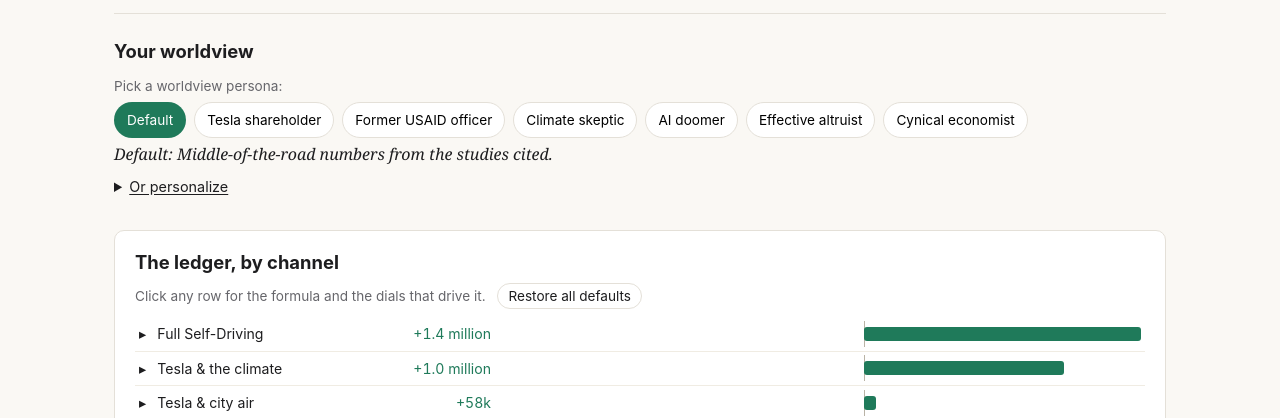
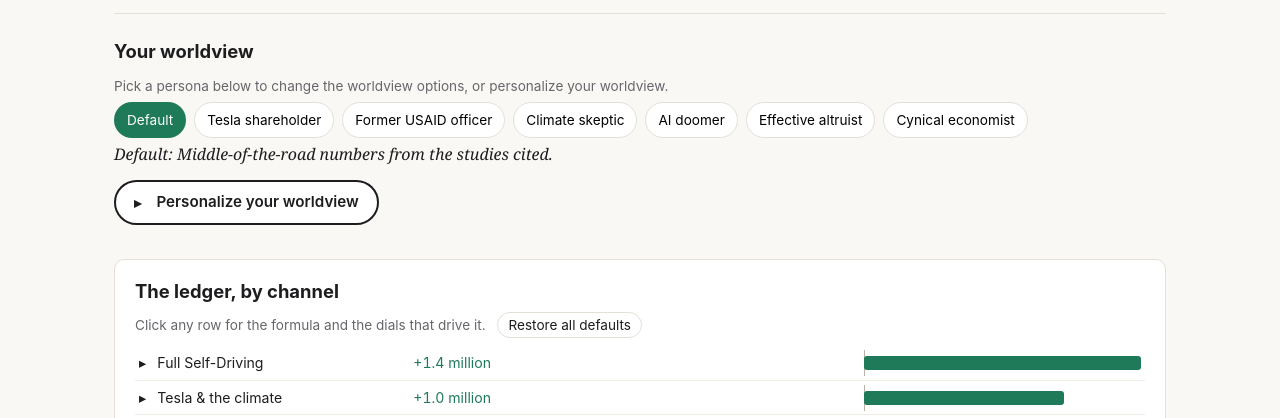
Before and after one commit to peterJslade/elon-body-count, a plain HTML site: page index.html in a window 1280 px wide. Shown: the part 341-759 px from the top of the page. Drawn offline with Linux system fonts and the light colour scheme.

Commit message:
Worldview intro text; prominent Personalize button
Co-Authored-By: Claude Opus 5.5 <noreply@anthropic.com>

```diff
--- a/index.html
+++ b/index.html
@@ -11,7 +11,7 @@
   }
   * { box-sizing: border-box; }
   body { margin: 0; font-family: Georgia, "Times New Roman", serif; background: var(--bg); color: var(--ink); line-height: 1.5; }
-  a, .wdetails > summary { color: var(--ink); text-decoration: underline; text-underline-offset: 2px; }
+  a { color: var(--ink); text-decoration: underline; text-underline-offset: 2px; }
   header { max-width: 1100px; margin: 0 auto; padding: 48px 24px 16px; }
   h1 { font-size: 2.6rem; margin: 0 0 4px; letter-spacing: -0.02em; }
   .sub { font-size: 1.2rem; color: var(--muted); margin: 0 0 18px; font-style: italic; }
@@ -50,8 +50,12 @@
   .presets.pos button[aria-pressed="true"] { background: var(--save); }
   .presets.neg button[aria-pressed="true"] { background: var(--kill); }
   .tagline { font-style: italic; font-family: Georgia, serif; min-height: 1.5em; margin: 2px 0 6px; }
-  .wdetails { margin-top: 10px; }
-  .wdetails > summary { cursor: pointer; font-size: 0.9rem; margin-bottom: 8px; }
+  .wdetails { margin-top: 14px; }
+  .wdetails > summary { list-style: none; display: inline-flex; align-items: center; gap: 8px; cursor: pointer; font-size: 0.95rem; font-weight: 600; padding: 9px 18px; border: 2px solid var(--ink); border-radius: 999px; background: var(--card); color: var(--ink); margin-bottom: 10px; }
+  .wdetails > summary::-webkit-details-marker { display: none; }
+  .wdetails > summary:hover { background: var(--ink); color: #fff; }
+  .wdetails > summary .caret { display: inline-block; transition: transform .15s; }
+  .wdetails[open] > summary .caret { transform: rotate(90deg); }
   .world { background: #f1ede4; border-radius: 10px; padding: 16px 18px; }
   .wgrid { display: grid; grid-template-columns: repeat(auto-fill, minmax(300px, 1fr)); gap: 4px 24px; }
 
@@ -142,10 +146,10 @@
 
   <section class="worldbox">
     <h2>Your worldview</h2>
-    <div class="mini">Pick a worldview persona:</div>
+    <div class="mini">Pick a persona below to change the worldview options, or personalize your worldview.</div>
     <div class="presets" id="presets"></div>
     <div class="tagline" id="tagline"></div>
-    <details class="wdetails"><summary>Or personalize</summary>
+    <details class="wdetails"><summary><span class="caret" aria-hidden="true">▸</span> Personalize your worldview</summary>
       <div class="world"><div class="wgrid" id="world"></div></div>
     </details>
   </section>
```
